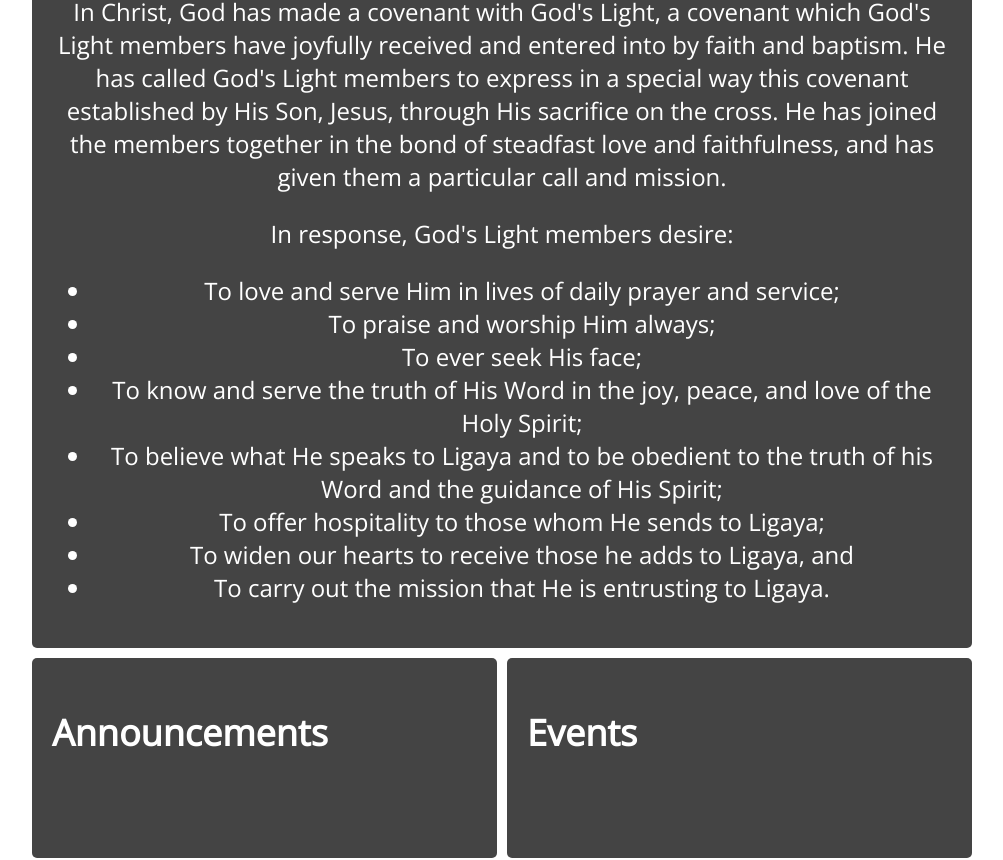
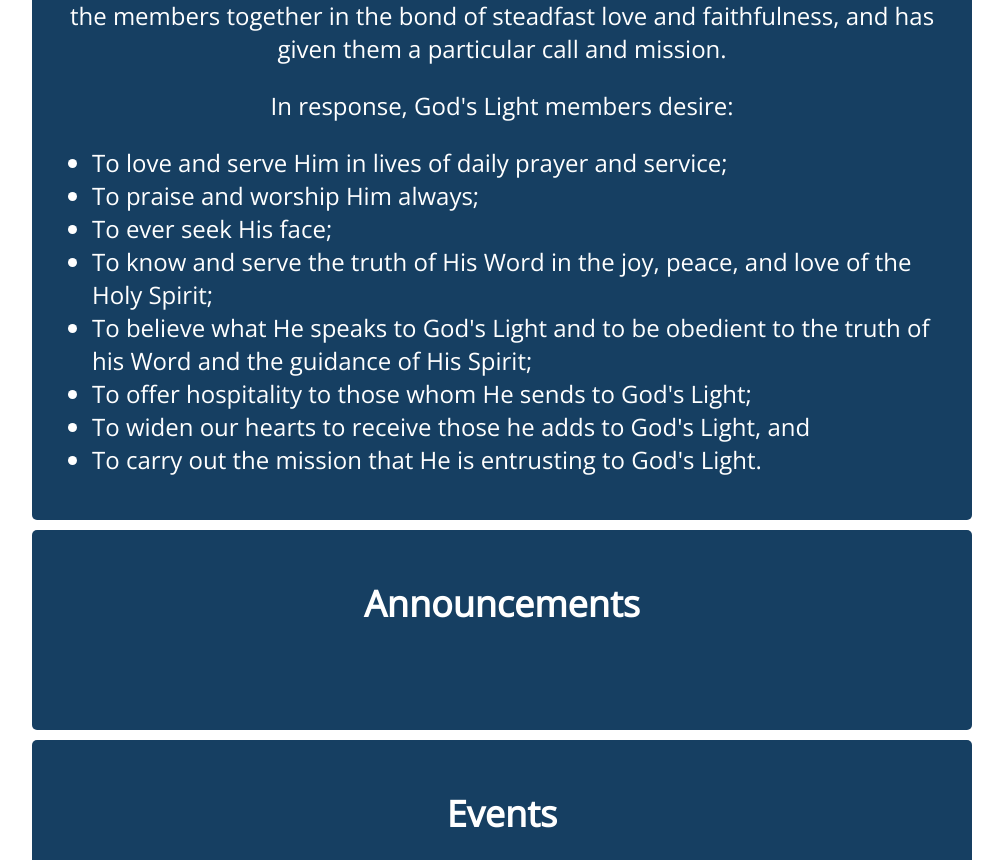
Before and after one commit to dmoralestech/gods-light, a React (Create React App) app: page / in a window 1280 px wide. Shown: the part 1007-1867 px from the top of the page, without its empty margins (138-1141 px from the left). Built offline with nearby package versions, Linux system fonts and the light colour scheme.

Commit message:
edit styling

```diff
--- a/src/App.css
+++ b/src/App.css
@@ -1,8 +1,12 @@
+
 *,
 *:before,
 *:after {
   box-sizing: border-box;
   font-family: 'Open Sans', sans-serif;
+  -moz-osx-font-smoothing: antialiased;
+  -webkit-font-smoothing: antialiased;
+  text-shadow: rgba(0,0,0,.01) 0 0 1px;
 }
 
 body {
@@ -15,6 +19,10 @@ body {
 h1,
 p {
   margin: 0 0 1em 0;
+}
+
+ul {
+  text-align: left;
 }
 
 .wrapper {
@@ -35,8 +43,8 @@ p {
 .wrapper {
   display: grid;
   margin: 0 auto;
-  grid-template-columns: repeat(auto-fill, minmax(400px, 1fr));
-  grid-auto-rows: minmax(200px, auto);
+  grid-template-columns: repeat(auto-fill, minmax(150px, 1fr));
+  grid-auto-rows: minmax(200px,auto);
 }
 
 .panel {
@@ -62,7 +70,7 @@ p {
 
 
 .wrapper > * {
-  background-color: #444;
+  background-color: #163F62;
   color: #fff;
   border-radius: 5px;
   padding: 20px;
--- a/src/App.js
+++ b/src/App.js
@@ -7,11 +7,10 @@ class App extends Component {
       <div className="App">
         <div class="wrapper">
           <header class="header">
-            <h1>GOD'S LIGHT</h1>
+            <h1>GOD'S LIGHT SYDNEY</h1>
           </header>
           <header class="header">
             <h2>Who are we</h2>
-            <h3>
             <p>
               We are a community of disciples in mission.
             </p>
@@ -28,7 +27,6 @@ class App extends Component {
               God being at the centre of our lives. As such, we are called to be Evangelists - witnesses to God’s work
               in our individual lives. Together we shall bring God’s Light to others.
             </p>
-            </h3>
           </header>
 
           <header class="header"><h2>Our Covenant</h2>
@@ -46,17 +44,17 @@ class App extends Component {
               <li>To praise and worship Him always;</li>
               <li>To ever seek His face;</li>
               <li>To know and serve the truth of His Word in the joy, peace, and love of the Holy Spirit;</li>
-              <li>To believe what He speaks to Ligaya and to be obedient to the truth of his Word and the guidance of
+              <li>To believe what He speaks to God's Light and to be obedient to the truth of his Word and the guidance of
                 His Spirit;
               </li>
-              <li>To offer hospitality to those whom He sends to Ligaya;</li>
-              <li>To widen our hearts to receive those he adds to Ligaya, and</li>
-              <li>To carry out the mission that He is entrusting to Ligaya.</li>
+              <li>To offer hospitality to those whom He sends to God's Light;</li>
+              <li>To widen our hearts to receive those he adds to God's Light, and</li>
+              <li>To carry out the mission that He is entrusting to God's Light.</li>
             </ul>
           </header>
 
-          <div class="panel"> <h2> Announcements</h2> </div>
-          <div class="panel"> <h2> Events </h2> </div>
+          <header class="header"> <h2> Announcements</h2> </header>
+          <header class="header"> <h2> Events </h2> </header>
 
 
         </div>
```
Also changed, not shown: 3 other files (tests, documents, lock files or other folders).
